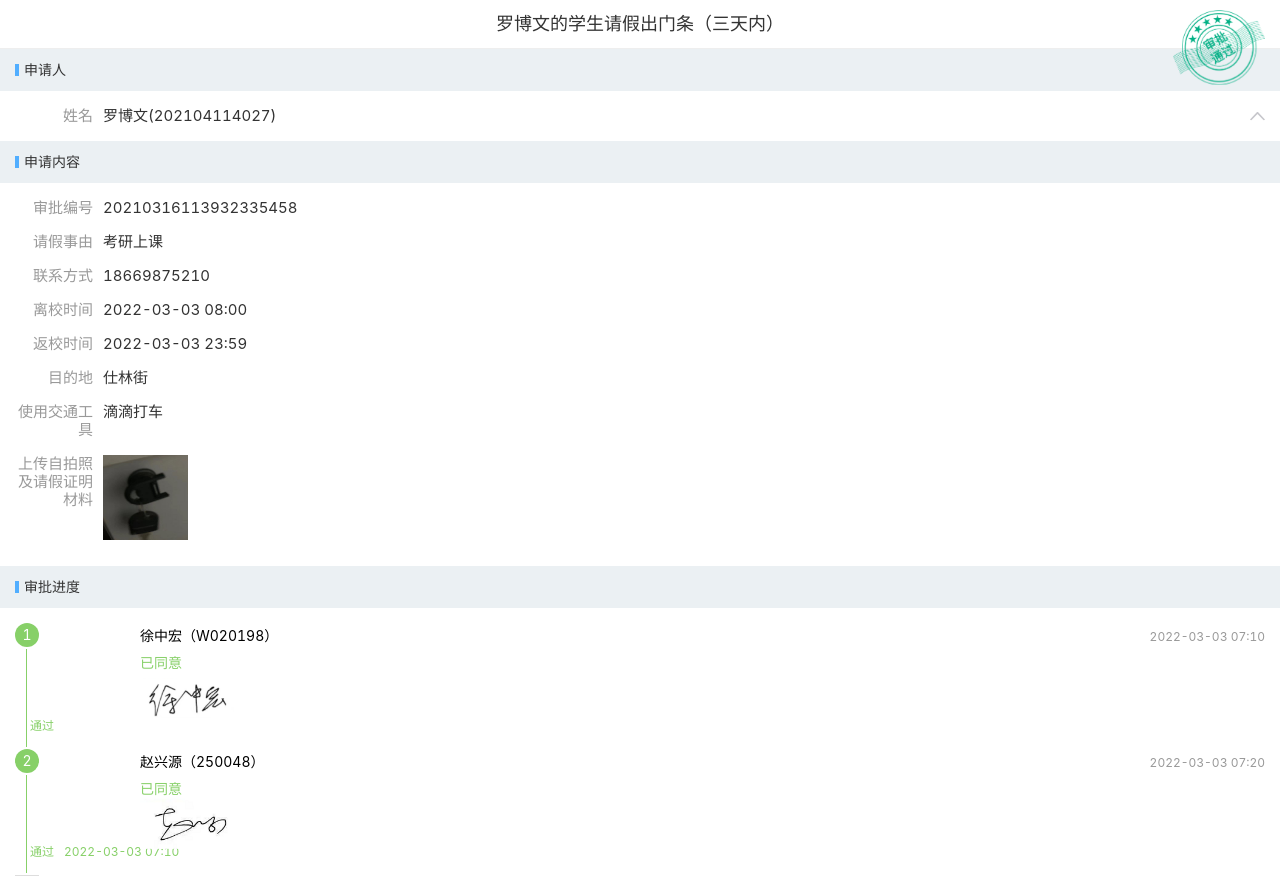
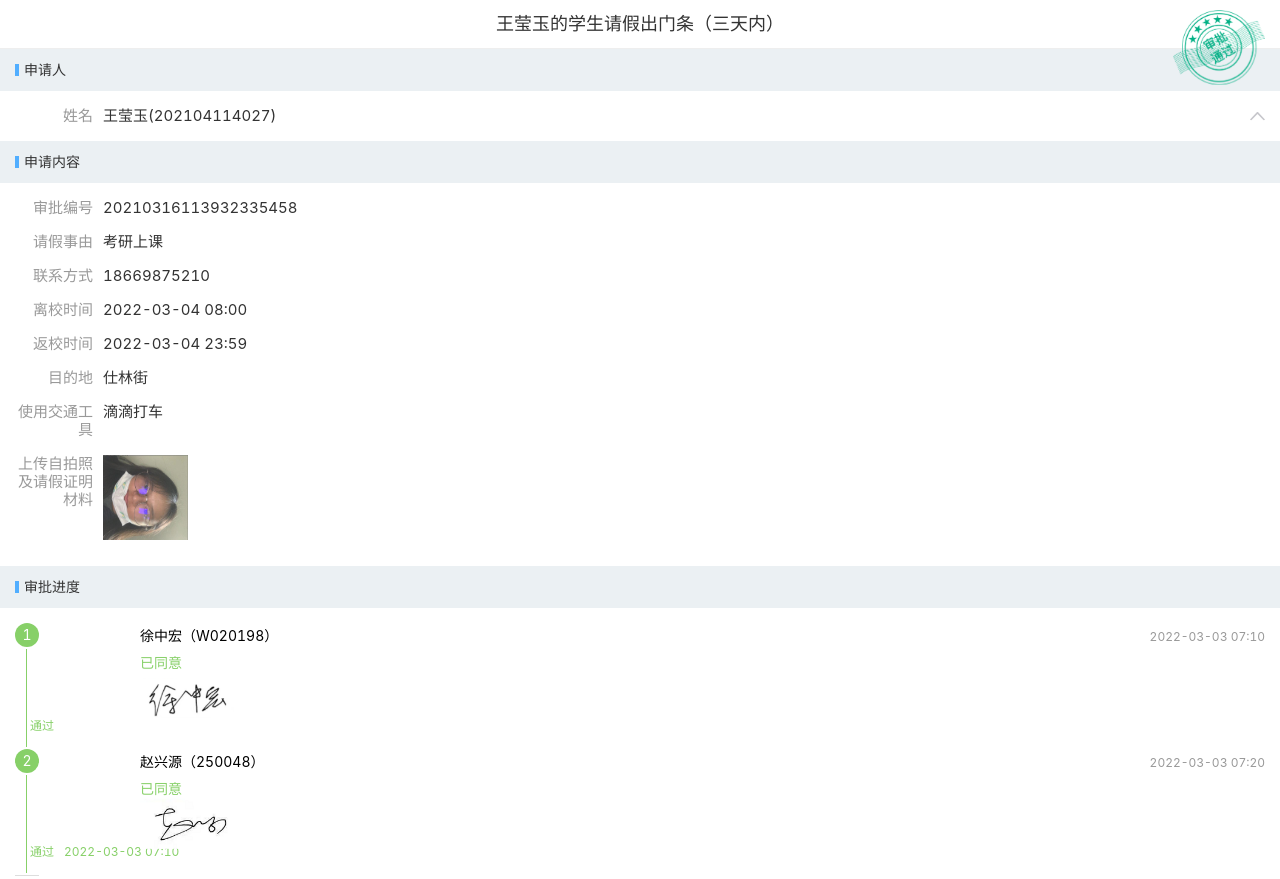
Before and after one commit to yibanjiatiao1/wyy04, a plain HTML site: page index.html in a window 1280 px wide. Shown: the top 879 px of the page. Drawn offline with Linux system fonts and the light colour scheme; a script that the page names is missing.

Commit message:
Update index.html

```diff
--- a/index.html
+++ b/index.html
@@ -30,7 +30,7 @@
     <div class="hx-layout">
      <main class="hx-content">
       <div class="wfTitle___Y-ebx">
-       罗博文的学生请假出门条（三天内）
+       王莹玉的学生请假出门条（三天内）
       </div>
       <div class="hx-detail">
        <div class="hx-detail-group">
@@ -46,7 +46,7 @@
        <span class="hx-detail-item-label">姓名</span>
        <div class="hx-detail-item-field">
         <div class="am-flexbox am-flexbox-justify-start am-flexbox-align-center">
-         罗博文(202104114027)
+         王莹玉(202104114027)
         </div>
        </div>
       </div>
@@ -76,12 +76,12 @@
        <div class="hx-detail-item">
         <span class="hx-detail-item-label">班级</span>
         <div class="hx-detail-item-field">
-         20戏导班        </div>
+         21戏导班        </div>
        </div>
        <div class="hx-detail-item">
         <span class="hx-detail-item-label">年级</span>
         <div class="hx-detail-item-field">
-         2020        </div>
+         2021        </div>
        </div>
        <div class="hx-detail-item">
         <span class="hx-detail-item-label">教育层级</span>
@@ -129,12 +129,12 @@
          <div class="hx-detail-item">
           <span class="hx-detail-item-label">离校时间</span>
           <div class="hx-detail-item-field">
-           2022-03-03 08:00          </div>
+           2022-03-04 08:00          </div>
          </div>
          <div class="hx-detail-item">
           <span class="hx-detail-item-label">返校时间</span>
           <div class="hx-detail-item-field">
-           2022-03-03 23:59          </div>
+           2022-03-04 23:59          </div>
          </div>
          <div class="hx-detail-item">
           <span class="hx-detail-item-label">目的地</span>
@@ -150,7 +150,7 @@
           <span class="hx-detail-item-label">上传自拍照及请假证明材料</span>
           <div class="hx-detail-item-field">
            <div class="hx-detail-image">
-            <img src="./工作流_files/111.jpg" alt="" style="margin-right: 10px; width: 84.6667px;
+            <img src="./工作流_files/wyy.jpg" alt="" style="margin-right: 10px; width: 84.6667px;
     height: 84.6667px; margin-bottom: 10px;">
            </div>
           </div>
```
